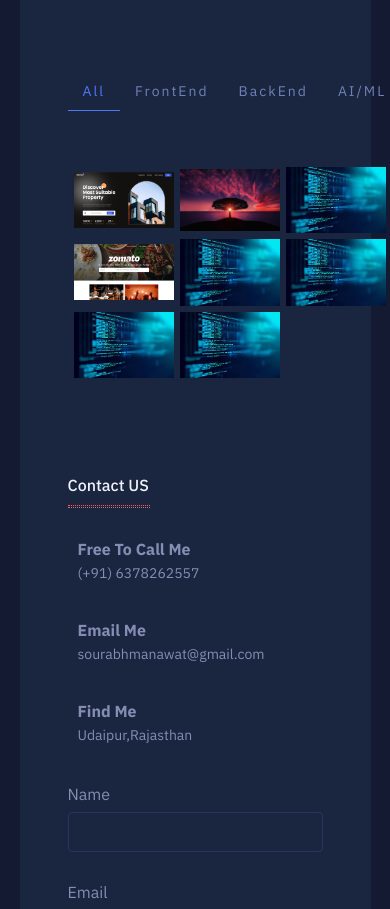
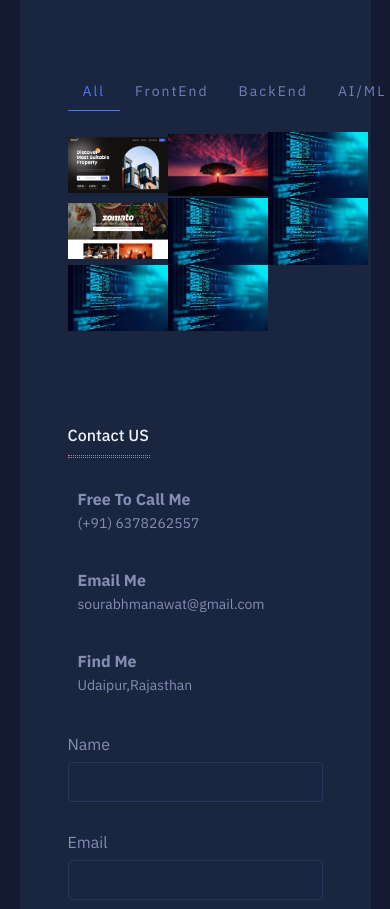
Before and after one commit to Sourabh-Smash/newPortfolio, a React app: page / in a window 390 px wide. Shown: the part 2623-3532 px from the top of the page. Built offline with nearby package versions, Linux system fonts and the light colour scheme; the HTML template or start-up script is replaced by a standard one.

Commit message:
updating css of images

```diff
--- a/src/App.css
+++ b/src/App.css
@@ -711,6 +711,9 @@ footer {
   }
 }
 @media (max-width: 465px) {
+  section.work .wrapper .portfolio .portfolio_wrapper{
+    margin-top: 2rem;
+  }
   section.work .wrapper .portfolio .portfolio_wrapper .item .links {
     top: 15px;
     left: 15px;
@@ -724,6 +727,7 @@ footer {
     /* height: 100px; */
     width: 100px;
     height: 100%;
+    margin: 0 0px 0px 0px;
   }
    section.work .wrapper .portfolio .portfolio_wrapper .item a img{
      object-fit: contain;
```
